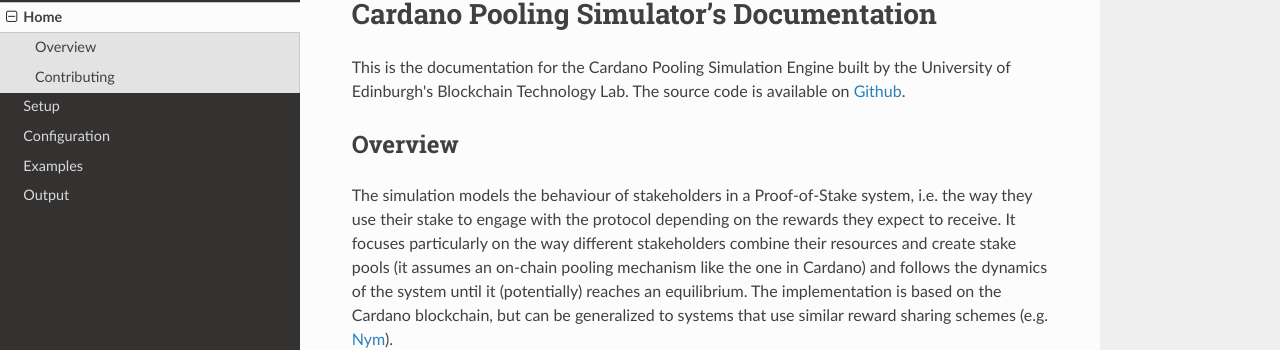
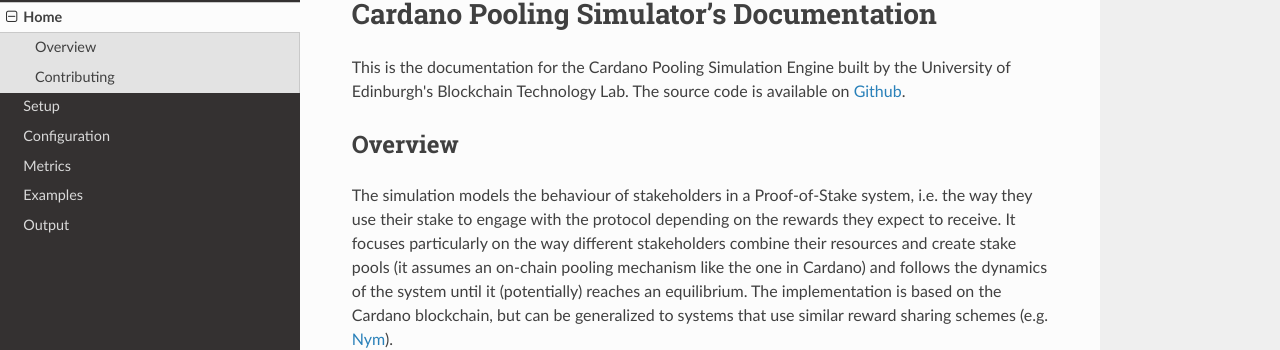
Before and after one commit to Blockchain-Technology-Lab/Rewards-Sharing-Simulation-Engine, an MkDocs documentation site: the page built from docs/index.md, in a window 1280 px wide. Shown: the part 104-454 px from the top of the page. Built offline with MkDocs 1.6.1, drawn with Linux system fonts in a browser that asks for light colours; nearby versions of some CDN libraries.

Commit message:
Add metrics page to nav

```diff
--- a/mkdocs.yml
+++ b/mkdocs.yml
@@ -3,6 +3,7 @@
         - Home: index.md
         - Setup: setup.md
         - Configuration: configuration.md
+        - Metrics: metrics.md
         - Examples: examples.md
         - Output: output.md
 theme: readthedocs
```
